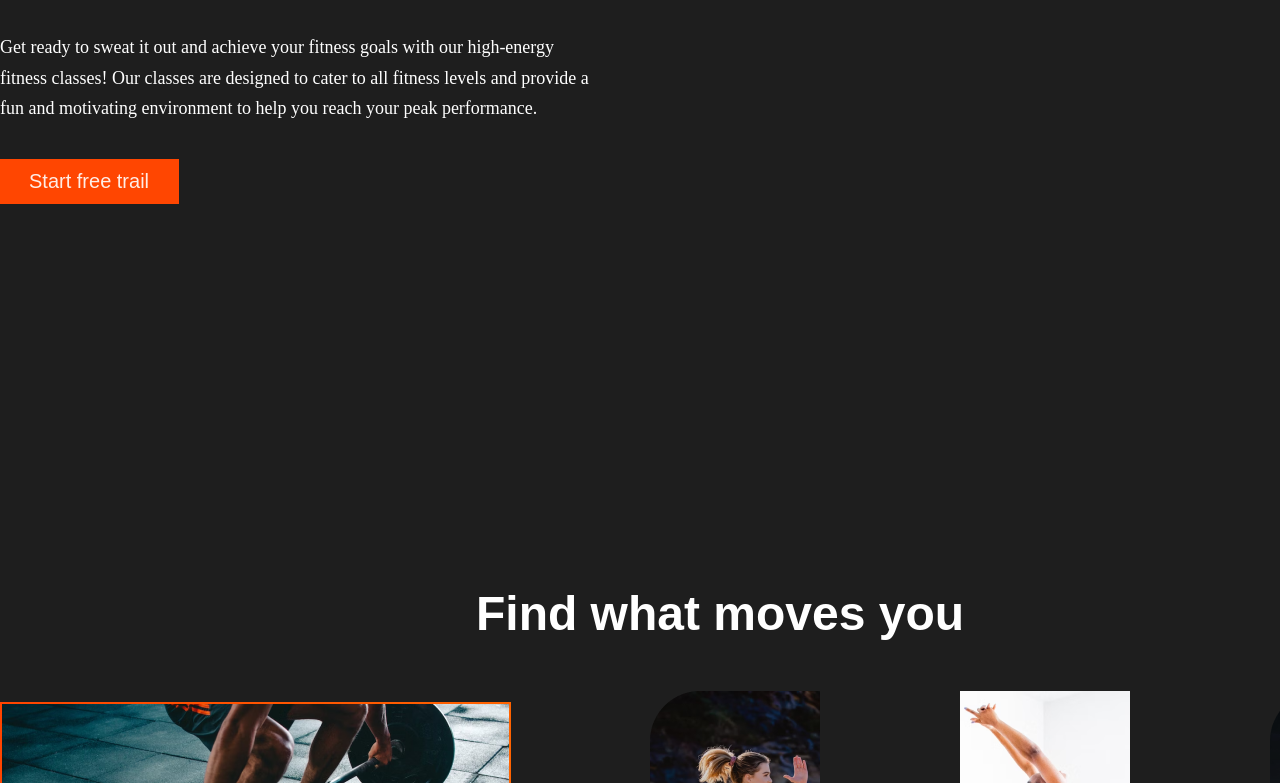
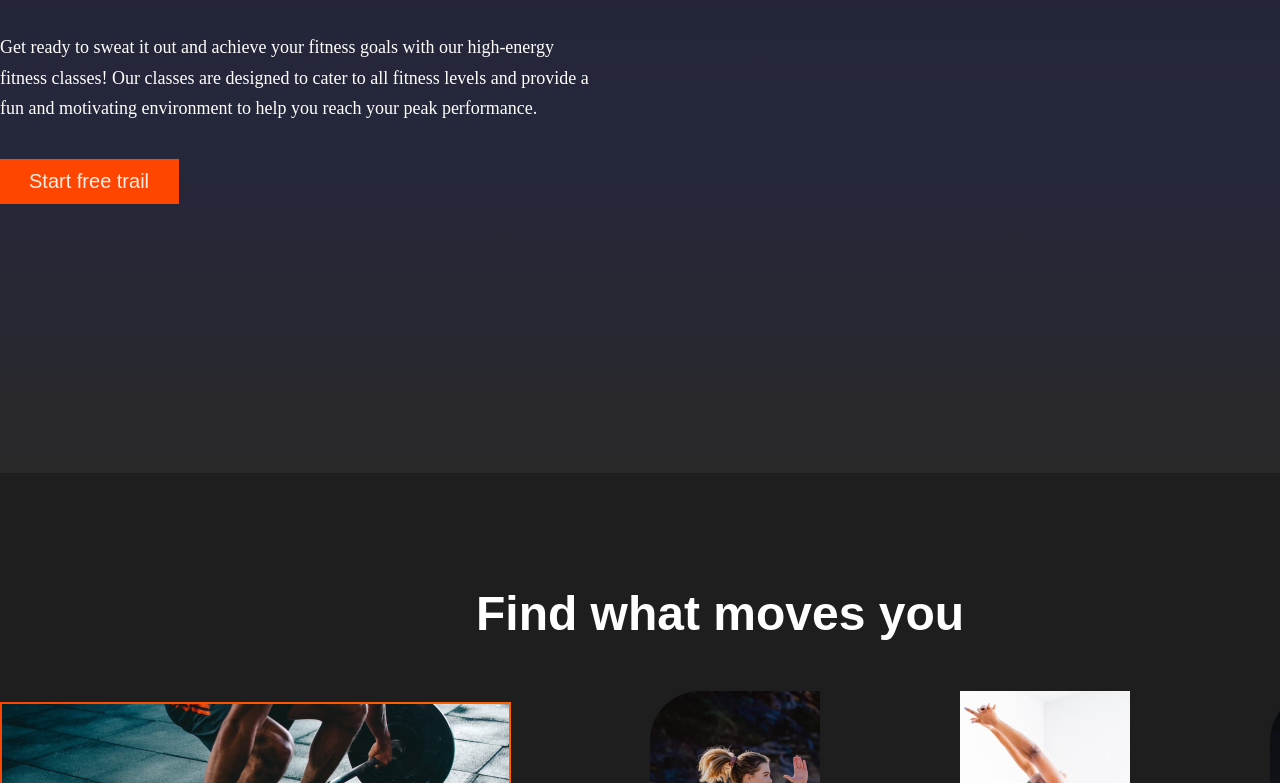
Before and after one commit to Akhmerov06/SPIROsite, a plain HTML site: page index.html in a window 1280 px wide. Shown: the part 487-1270 px from the top of the page. Drawn offline with Linux system fonts and the light colour scheme.

Commit message:
add: задний фон в header

```diff
--- a/SCSS/main.scss
+++ b/SCSS/main.scss
@@ -25,11 +25,12 @@ a {
 }
 /*Начало первого блока header*/
 .header__wrapper{
-  background-image: url('file:///C:/Users/Admin/Downloads/paralax_third_img.png');
   margin-bottom: 100px;
   width: 1440px;
 }
 .header{
+  background: linear-gradient(rgba(44, 44, 44, 0.747),rgb(35, 36, 53), rgb(37, 39, 59),rgb(44, 44, 44, 0.747));
+
   width: 1440px;
   height: 960px;
 }
```
Also changed, not shown: SCSS/main.css, 1 other file.
